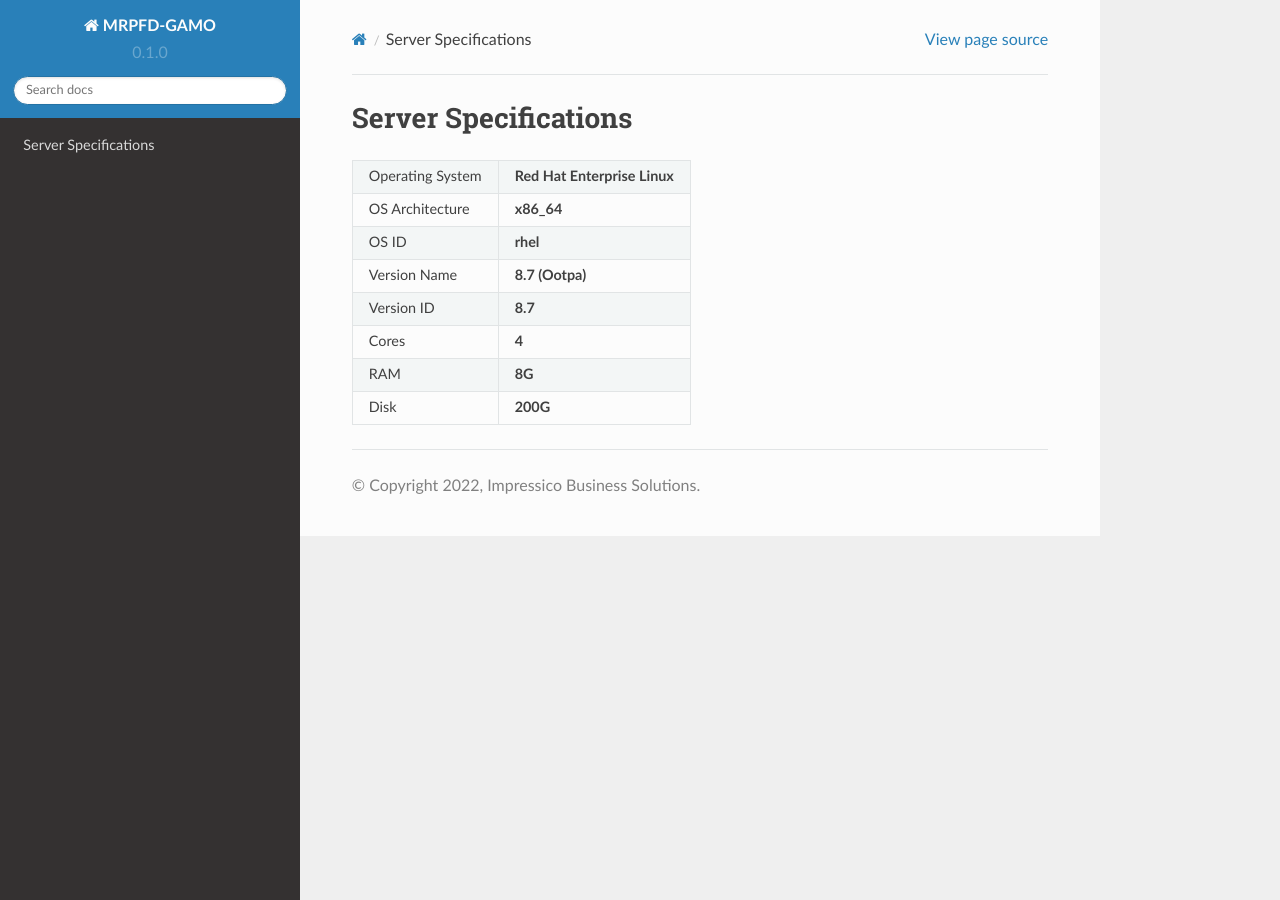
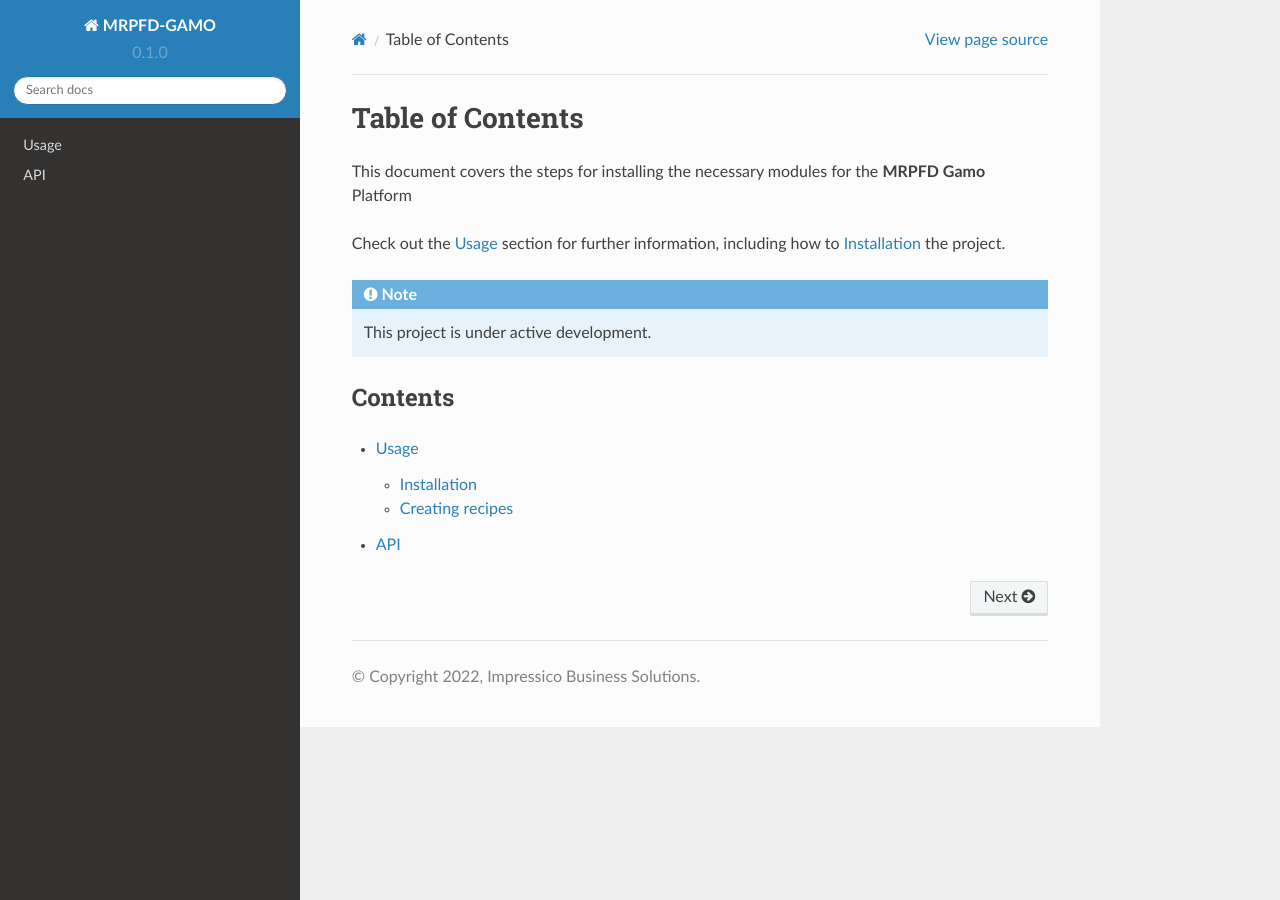
Before and after one commit to madhu-ibs/mrpfd-gamo-documentation, a Sphinx documentation site: the page built from docs/source/index.rst, in a window 1280 px wide. Built offline with Sphinx 7.4.7 and the Read the Docs theme 2.0.0, drawn with Linux system fonts in a browser that asks for light colours.

Commit message:
Update index.rst

```diff
--- a/docs/source/index.rst
+++ b/docs/source/index.rst
@@ -1,20 +1,19 @@
-Server Specifications
+Table of Contents
 ==================================================
 
-+------------------+------------------------------+
-| Operating System | **Red Hat Enterprise Linux** |
-+------------------+------------------------------+
-| OS Architecture  | **x86_64**                   |
-+------------------+------------------------------+
-| OS ID            | **rhel**                     |
-+------------------+------------------------------+
-| Version Name     | **8.7 (Ootpa)**              |
-+------------------+------------------------------+
-| Version ID       | **8.7**                      |
-+------------------+------------------------------+
-| Cores            | **4**                        |
-+------------------+------------------------------+
-| RAM              | **8G**                       |
-+------------------+------------------------------+
-| Disk             | **200G**                     |
-+------------------+------------------------------+
+This document covers the steps for installing the necessary modules for the **MRPFD Gamo** Platform
+
+Check out the :doc:`usage` section for further information, including
+how to :ref:`installation` the project.
+
+.. note::
+
+   This project is under active development.
+
+Contents
+--------
+
+.. toctree::
+
+   usage
+   api
```
